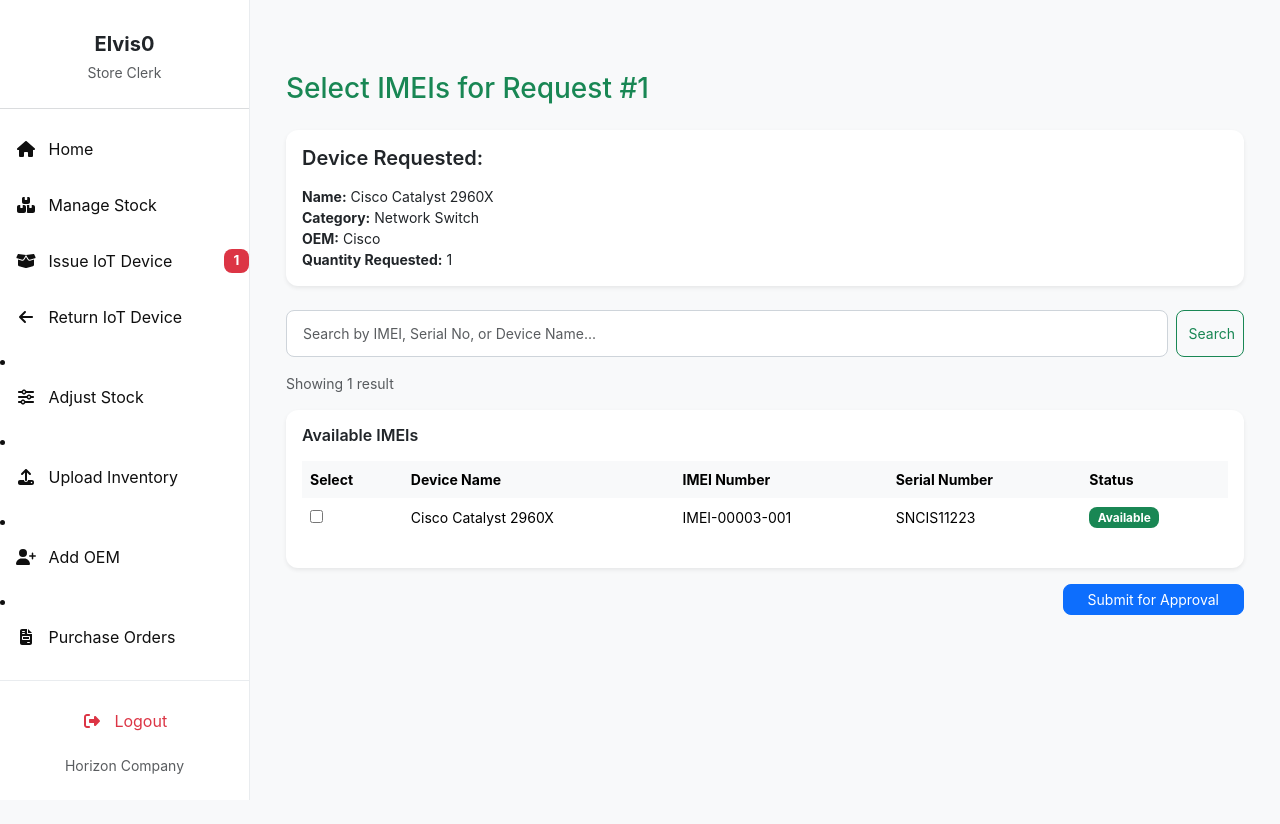
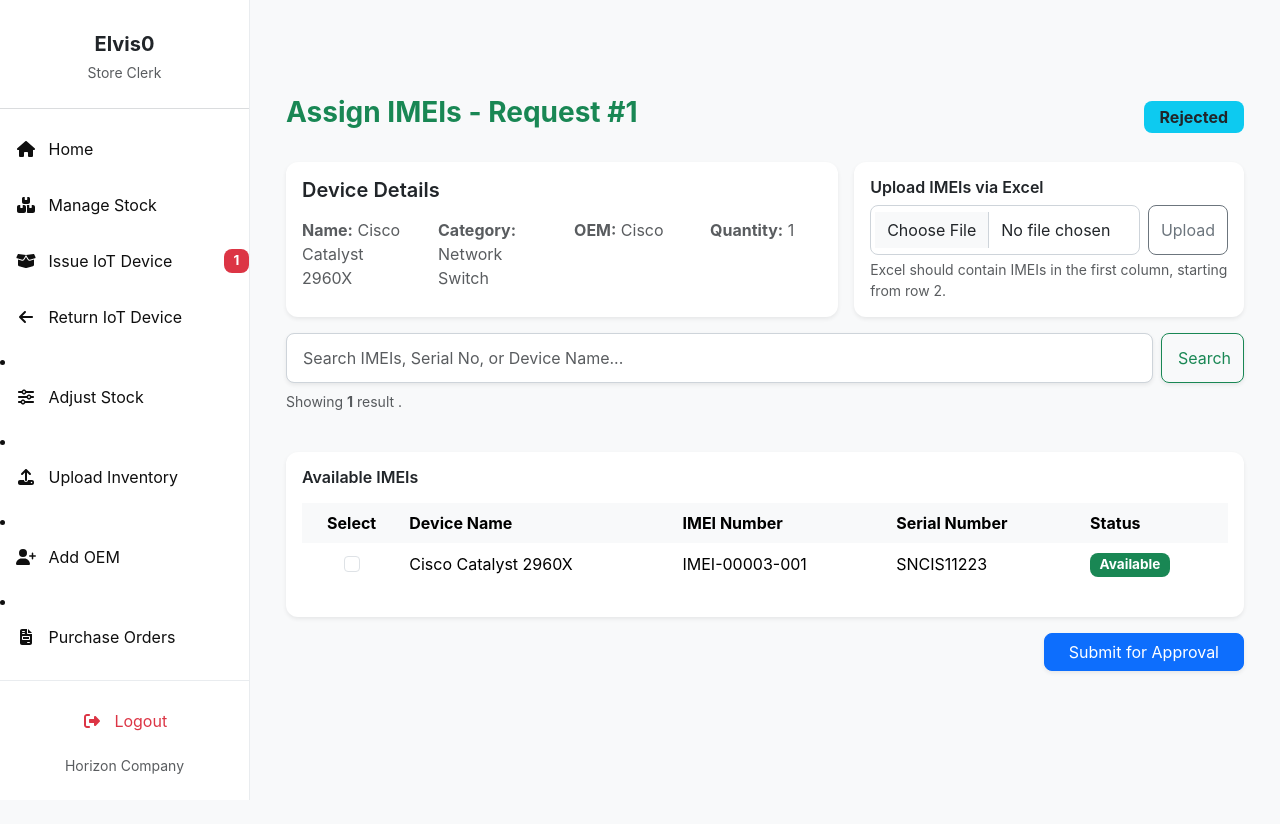
Before and after one commit to Brian-oum/Horizon-Inventory-management-system, a Django app: page /select_imeis/1/ in a window 1280 px wide. Run offline with Django 5.2, Linux system fonts and the light colour scheme; a user stored in the database is signed in; data comes from the database, SQL or seed files in the repository; both versions use the stored data as it was after the commit; some libraries are stand-ins or nearby versions.

Commit message:
correct multiple request category and upload imeis for admin approval

```diff
--- a/invent/templates/invent/select_imeis.html
+++ b/invent/templates/invent/select_imeis.html
@@ -4,52 +4,80 @@
 {% block title %}Select IMEIs{% endblock %}
 
 {% block content %}
-<div class="container mt-4">
-  <h3 class="mb-4 text-primary">Select IMEIs for Request #{{ device_request.id }}</h3>
+<div class="container mt-5">
 
-  <!-- Device Info Card -->
-  <div class="card p-3 shadow-sm mb-4">
-    <h5 class="fw-semibold mb-3">Device Requested:</h5>
-    <ul class="list-unstyled small mb-0">
-      <li><strong>Name:</strong> {{ device_request.device.name }}</li>
-      <li><strong>Category:</strong> {{ device_request.device.category }}</li>
-      <li><strong>OEM:</strong> {{ device_request.device.oem }}</li>
-      <li><strong>Quantity Requested:</strong> {{ device_request.quantity }}</li>
-    </ul>
+  <!-- Header -->
+  <div class="d-flex justify-content-between align-items-center mb-4">
+    <h3 class="text-primary fw-bold">Assign IMEIs - Request #{{ device_request.id }}</h3>
+    <span class="badge bg-info text-dark py-2 px-3 fs-6">{{ device_request.status }}</span>
   </div>
 
-  <!-- Search Form -->
-  <form method="get" class="mb-3 d-flex" role="search">
+  <!-- Top Row: Device Info + Excel Upload -->
+  <div class="row mb-3 g-3">
+    <!-- Device Info Card -->
+    <div class="col-md-7">
+      <div class="card shadow-sm border-0 h-100">
+        <div class="card-body">
+          <h5 class="card-title fw-semibold mb-3">Device Details</h5>
+          <div class="row text-muted">
+            <div class="col-md-3"><strong>Name:</strong> {{ device_request.device.name }}</div>
+            <div class="col-md-3"><strong>Category:</strong> {{ device_request.device.category }}</div>
+            <div class="col-md-3"><strong>OEM:</strong> {{ device_request.device.oem }}</div>
+            <div class="col-md-3"><strong>Quantity:</strong> {{ device_request.quantity }}</div>
+          </div>
+        </div>
+      </div>
+    </div>
+
+    <!-- Excel Upload Card -->
+    <div class="col-md-5 d-flex align-items-center">
+      <div class="card shadow-sm border-0 w-100">
+        <div class="card-body">
+          <h6 class="fw-semibold mb-2">Upload IMEIs via Excel</h6>
+          <form method="POST" enctype="multipart/form-data" class="d-flex">
+            {% csrf_token %}
+            <input type="file" name="upload_file" class="form-control me-2" accept=".xlsx,.xls">
+            <button class="btn btn-outline-secondary" type="submit">Upload</button>
+          </form>
+          <small class="text-muted d-block mt-1">Excel should contain IMEIs in the first column, starting from row 2.</small>
+        </div>
+      </div>
+    </div>
+  </div>
+
+  <!-- Search Bar -->
+  <div class="row mb-4">
+    <div class="col-md-12">
+      <form method="get" class="d-flex">
         <input
           type="text"
           name="q"
           value="{{ query }}"
-      class="form-control form-control-sm me-2"
-      placeholder="Search by IMEI, Serial No, or Device Name..."
+          class="form-control shadow-sm me-2"
+          placeholder="Search IMEIs, Serial No, or Device Name..."
         >
-    <button type="submit" class="btn btn-outline-primary btn-sm">
+        <button class="btn btn-outline-primary shadow-sm">
           <i class="bi bi-search me-1"></i> Search
         </button>
       </form>
+      <p class="text-muted small mt-2">
+        Showing <strong>{{ available_imeis|length }}</strong> result{{ available_imeis|pluralize }}
+        {% if query %} for "<strong>{{ query }}</strong>"{% endif %}.
+      </p>
+    </div>
+  </div>
 
-  <!-- Results Counter -->
-  <p class="text-muted small">
-    Showing {{ available_imeis|length }} result{{ available_imeis|pluralize }}
-    {% if query %} for "<strong>{{ query }}</strong>"{% endif %}
-  </p>
-
-  <!-- IMEI Selection Form -->
+  <!-- IMEI Selection Table -->
   <form method="POST">
     {% csrf_token %}
-    <div class="card shadow-sm">
+    <div class="card shadow-sm border-0">
       <div class="card-body">
         <h6 class="fw-semibold mb-3">Available IMEIs</h6>
-
         <div class="table-responsive">
-          <table class="table table-hover align-middle small">
+          <table class="table table-hover align-middle">
             <thead class="table-light">
               <tr>
-                <th scope="col">Select</th>
+                <th scope="col" class="text-center">Select</th>
                 <th scope="col">Device Name</th>
                 <th scope="col">IMEI Number</th>
                 <th scope="col">Serial Number</th>
@@ -58,9 +86,9 @@
             </thead>
             <tbody>
               {% for imei in available_imeis %}
-                <tr>
-                  <td>
-                    <input type="checkbox" name="selected_imeis" value="{{ imei.id }}">
+              <tr class="align-middle">
+                <td class="text-center">
+                  <input class="form-check-input select-checkbox" type="checkbox" name="selected_imeis" value="{{ imei.id }}">
                 </td>
                 <td>{{ imei.device.name }}</td>
                 <td>{{ imei.imei_number }}</td>
@@ -87,11 +115,25 @@
     </div>
 
     <!-- Submit Button -->
-    <div class="mt-3 text-end">
-      <button type="submit" class="btn btn-primary btn-sm px-4">
+    <div class="text-end mt-3">
+      <button type="submit" class="btn btn-primary px-4 shadow-sm">
         Submit for Approval
       </button>
     </div>
   </form>
 </div>
+
+<!-- Optional JS: Highlight selected rows -->
+<script>
+  const checkboxes = document.querySelectorAll('.select-checkbox');
+  checkboxes.forEach(cb => {
+    cb.addEventListener('change', function() {
+      if(this.checked) {
+        this.closest('tr').classList.add('table-primary');
+      } else {
+        this.closest('tr').classList.remove('table-primary');
+      }
+    });
+  });
+</script>
 {% endblock content %}
--- a/invent/views.py
+++ b/invent/views.py
@@ -107,41 +107,33 @@
         oem_id = request.GET.get("oem_id")
         category_name = request.GET.get("category_name")
 
-        imei_queryset = DeviceIMEI.objects.filter(is_available=True)
-
-        # Limit by user country (non-admin)
+        # Use DEVICE queryset instead of DeviceIMEI (Fix duplicates)
+        devices = Device.objects.all()
+
+        # Non-admin → restrict devices by user's country
         if not user.is_superuser:
             user_country = getattr(user.profile, "country", None)
             if user_country:
-                imei_queryset = imei_queryset.filter(device__branch__country=user_country)
+                devices = devices.filter(branch__country=user_country)
 
         # 1️⃣ No OEM selected → return OEMs
         if not oem_id:
             oems = OEM.objects.all().values("id", "name")
             return JsonResponse({"oems": list(oems)})
 
-        # Filter by selected OEM
-        imei_queryset = imei_queryset.filter(device__oem_id=oem_id)
-
-        # 2️⃣ OEM selected but no category selected → return category names
+        # Apply OEM filter
+        devices = devices.filter(oem_id=oem_id)
+
+        # 2️⃣ OEM selected → return categories (string field)
         if not category_name:
-            categories = (
-                imei_queryset
-                .values_list("device__category", flat=True)  # <-- treat as CharField
-                .distinct()
-            )
+            categories = devices.values_list("category", flat=True).distinct()
             return JsonResponse({"categories": list(categories)})
 
-        # Filter by category name (string field)
-        imei_queryset = imei_queryset.filter(device__category=category_name)
-
-        # 3️⃣ Category selected → return device names
-        device_names = (
-            imei_queryset
-            .values_list("device__name", flat=True)
-            .distinct()
-        )
-
+        # Apply category filter (CharField)
+        devices = devices.filter(category=category_name)
+
+        # 3️⃣ Category selected → return unique device names
+        device_names = devices.values_list("name", flat=True).distinct()
         return JsonResponse({"device_names": list(device_names)})
 
     # =====================================================
@@ -155,11 +147,11 @@
         if not all([device_name, oem_id, category_name]):
             return JsonResponse({"error": "Missing parameters"}, status=400)
 
-        # Fetch device based on all attributes (string category)
+        # fetch device
         device = Device.objects.filter(
             name=device_name,
             oem_id=oem_id,
-            category=category_name  # <-- plain CharField
+            category=category_name
         ).first()
 
         if not device:
@@ -168,7 +160,7 @@
                 "status": "Not Found"
             })
 
-        # Build IMEI filters
+        # Count available IMEIs
         filters = Q(device=device, is_available=True)
 
         if not user.is_superuser:
@@ -210,13 +202,13 @@
 
         try:
             with transaction.atomic():
+
                 for idx in range(len(device_oems)):
                     oem_id = device_oems[idx]
                     category_name = categories[idx]
                     device_name = device_names[idx]
                     qty = int(quantities[idx])
 
-                    # Fetch correct device (string category)
                     device = Device.objects.filter(
                         oem_id=oem_id,
                         category=category_name,
@@ -227,6 +219,7 @@
                         messages.error(request, f"Device {device_name} not found.")
                         return redirect("request_device")
 
+                    # IMEI selection
                     imei_filters = Q(device=device, is_available=True)
 
                     if not user.is_superuser:
@@ -243,7 +236,7 @@
                         )
                         return redirect("request_device")
 
-                    # Create the DeviceRequest
+                    # Create request
                     dr = DeviceRequest.objects.create(
                         requestor=user,
                         client=client,
@@ -254,7 +247,7 @@
                         payment_proof=proof_file
                     )
 
-                    # Assign IMEIs to the request
+                    # Assign IMEIs
                     for imei_obj in available_imeis:
                         dr.imei_obj = imei_obj
                         dr.imei_no = imei_obj.imei
@@ -275,6 +268,7 @@
         "clients": Client.objects.all(),
         "oems": OEM.objects.all(),
     })
+
 
 
 # --- Cancel Request ---
@@ -704,8 +698,7 @@
 def select_imeis(request, request_id):
     """
     Select IMEIs for a DeviceRequest.
-    Query DeviceIMEI by product attributes (name/oem/category) so we find available units
-    even if device_request.device references a specific faulty unit.
+    Supports manual selection and Excel upload.
     """
     device_request = get_object_or_404(DeviceRequest, id=request_id)
     requested_device = device_request.device
@@ -713,17 +706,13 @@
 
     query = request.GET.get("q", "").strip()
 
-    # Query DeviceIMEI for IMEIs of devices that match the requested product and are available
+    # Available IMEIs matching device attributes
     available_imeis = DeviceIMEI.objects.filter(
         device__name=requested_device.name,
         device__oem=requested_device.oem,
         is_available=True,
     ).select_related('device')
 
-    # Optionally include category match if you use category consistently:
-    # available_imeis = available_imeis.filter(device__category=requested_device.category)
-
-    # Apply search across imei_number, device.imei_no and device.serial_no and device name
     if query:
         available_imeis = available_imeis.filter(
             Q(imei_number__icontains=query) |
@@ -735,38 +724,82 @@
     available_count = available_imeis.count()
 
     if request.method == 'POST':
+        created = 0
+
+        # --- Handle Excel Upload ---
+        if 'upload_file' in request.FILES:
+            excel_file = request.FILES['upload_file']
+            try:
+                wb = openpyxl.load_workbook(excel_file)
+                sheet = wb.active
+                for row in sheet.iter_rows(min_row=2, values_only=True):  # assuming header in row 1
+                    imei_number = str(row[0]).strip()
+                    try:
+                        imei_obj = DeviceIMEI.objects.get(
+                            imei_number=imei_number,
+                            device__name=requested_device.name,
+                            device__oem=requested_device.oem,
+                            is_available=True
+                        )
+                        SelectedDevice.objects.create(
+                            request=device_request,
+                            device=imei_obj.device,
+                            selected_by=user
+                        )
+                        imei_obj.is_available = False
+                        imei_obj.save(update_fields=['is_available'])
+                        created += 1
+                    except DeviceIMEI.DoesNotExist:
+                        continue  # skip invalid or unavailable IMEIs
+
+                if created == 0:
+                    messages.warning(request, "No valid IMEIs found in the Excel file or all are already assigned.")
+                else:
+                    messages.success(request, f"{created} IMEI(s) submitted via Excel for Request #{device_request.id}.")
+                device_request.status = 'Waiting Approval'
+                device_request.save(update_fields=['status'])
+                return redirect('issue_device')
+
+            except Exception as e:
+                messages.error(request, f"Error reading Excel file: {e}")
+                return redirect('select_imeis', request_id=request_id)
+
+        # --- Handle Manual Selection ---
         selected_imei_ids = request.POST.getlist('selected_imeis')
-        if not selected_imei_ids:
-            messages.error(request, "Please select at least one IMEI before submitting.")
+        if selected_imei_ids:
+            selected_imeis_qs = DeviceIMEI.objects.filter(
+                id__in=selected_imei_ids,
+                is_available=True
+            ).select_related('device')
+
+            if selected_imeis_qs.exists():
+                if selected_imeis_qs.count() > device_request.quantity:
+                    messages.warning(
+                        request,
+                        f"You selected {selected_imeis_qs.count()} IMEIs but the request asked for {device_request.quantity}."
+                    )
+
+                for imei_obj in selected_imeis_qs:
+                    SelectedDevice.objects.create(
+                        request=device_request,
+                        device=imei_obj.device,
+                        selected_by=user
+                    )
+                    imei_obj.is_available = False
+                    imei_obj.save(update_fields=['is_available'])
+                    created += 1
+
+                device_request.status = 'Waiting Approval'
+                device_request.save(update_fields=['status'])
+                messages.success(request, f"{created} IMEI(s) submitted for Request #{device_request.id}.")
+                return redirect('issue_device')
+            else:
+                messages.error(request, "Selected IMEIs are no longer available.")
+                return redirect('select_imeis', request_id=request_id)
+
+        else:
+            messages.error(request, "Please select at least one IMEI or upload an Excel file.")
             return redirect('select_imeis', request_id=request_id)
-
-        # Defensive: only use imeis that are still available
-        selected_imeis_qs = DeviceIMEI.objects.filter(id__in=selected_imei_ids, is_available=True).select_related('device')
-        if not selected_imeis_qs.exists():
-            messages.error(request, "Selected IMEIs are no longer available.")
-            return redirect('select_imeis', request_id=request_id)
-
-        # Optional: check you didn't select more than requested
-        if selected_imeis_qs.count() > device_request.quantity:
-            messages.warning(request, f"You selected {selected_imeis_qs.count()} IMEIs but the request asked for {device_request.quantity}.")
-
-        created = 0
-        for imei_obj in selected_imeis_qs:
-            SelectedDevice.objects.create(
-                request=device_request,
-                device=imei_obj.device,
-                selected_by=user
-            )
-            # mark imei as unavailable
-            imei_obj.is_available = False
-            imei_obj.save(update_fields=['is_available'])
-            created += 1
-
-        device_request.status = 'Waiting Approval'
-        device_request.save(update_fields=['status'])
-
-        messages.success(request, f"{created} IMEI(s) submitted for Request #{device_request.id}.")
-        return redirect('issue_device')
 
     context = {
         'device_request': device_request,
```
Also changed, not shown: db.sqlite3. Lines whose indentation alone changed are shown as unchanged.
